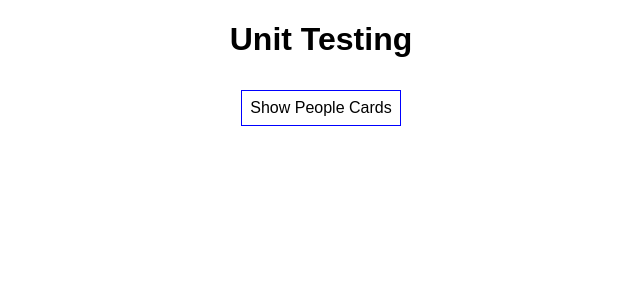
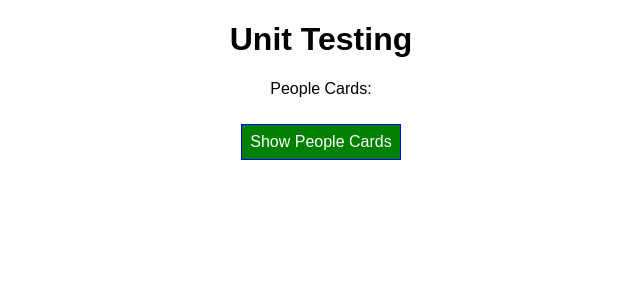
Before and after one commit to aidanlowson/ReactTraining, a React (Create React App) app in the folder udemy-react/: page / in a window 1280 px wide. Shown: the top 300 px of the page, without its empty margins (319-959 px from the left). Built offline with nearby package versions, Linux system fonts and the light colour scheme.

Commit message:
Working on chapter 5 - styles

```diff
--- a/udemy-react/package.json
+++ b/udemy-react/package.json
@@ -3,6 +3,7 @@
   "version": "0.1.0",
   "private": true,
   "dependencies": {
+    "radium": "^0.24.1",
     "react": "^16.4.1",
     "react-dom": "^16.4.1",
     "react-scripts": "1.1.4"
--- a/udemy-react/src/App.css
+++ b/udemy-react/src/App.css
@@ -1,3 +1,11 @@
 .App {
   text-align: center;
 }
+
+.red {
+  color: red;
+}
+
+.bold {
+  font-weight: bold;
+}
--- a/udemy-react/src/App.js
+++ b/udemy-react/src/App.js
@@ -8,18 +8,9 @@ import './App.css';
 class App extends Component {
   state = {
     persons: [
-      {
-        name: 'Aidan',
-        age: 23
-      },
-      {
-        name: 'Person 2',
-        age: 33
-      },
-      {
-        name: 'Person 3',
-        age: 43
-      }
+      {name: 'Aidan',age: 23},
+      {name: 'Person 2', age: 33},
+      {name: 'Person 3', age: 43}
     ],
     showPeople: false
   }
@@ -61,12 +52,13 @@ class App extends Component {
 
   render() {
     const style = {
-      backgroundColor: 'white',
+      backgroundColor: 'green',
+      color: 'white',
       font: 'inherit',
       border: '1px solid blue',
       padding: '8px',
       marginTop: '10px',
-      cursor: 'pointer'
+      cursor: 'pointer',
     };
 
     let persons = null;
@@ -85,6 +77,18 @@ class App extends Component {
           })}
       </div>
       );
+
+      style.backgroundColor = 'red';
+    }
+
+    const classes = [];
+
+    if(this.state.persons.length <= 2) {
+      classes.push('red');
+    }
+
+    if (this.state.persons.length <= 1) {
+      classes.push('bold');
     }
 
     return (
@@ -92,6 +96,9 @@ class App extends Component {
         <h1>
           Unit Testing
         </h1>
+        <p className={classes.join(' ')}>
+          People Cards:
+        </p>
         <button
           style={style}
           onClick={this.togglePeople}
--- a/udemy-react/src/Person/Person.js
+++ b/udemy-react/src/Person/Person.js
@@ -1,4 +1,6 @@
+//  Packages
 import React from 'react';
+//  Styles
 import './Person.css';
 
 const person = (props) => {
@@ -15,4 +17,4 @@ const person = (props) => {
 
 };
 
-export default person;
+export default (person);
```
Also changed, not shown: udemy-react/src/Person/Person.css (line endings or trailing spaces), 1 other file (tests, documents, lock files or other folders).
